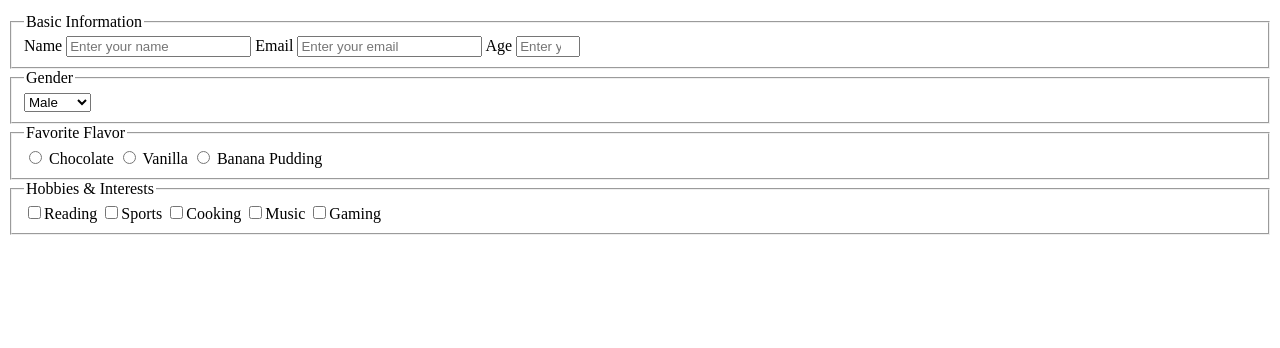
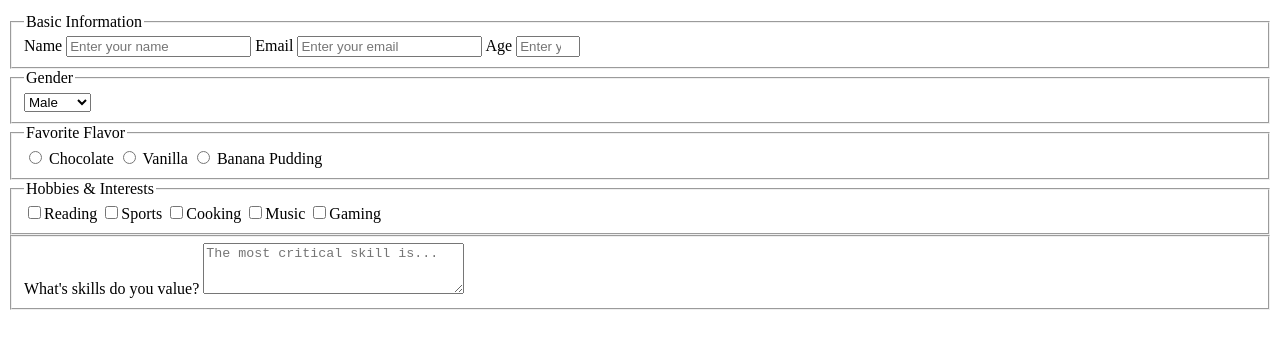
Before and after one commit to TheChristopherTorres/Survey, a plain HTML site: page index.html in a window 1280 px wide. Shown: the part 88-436 px from the top of the page. Drawn offline with Linux system fonts and the light colour scheme.

Commit message:
Added TextArea

```diff
--- a/index.html
+++ b/index.html
@@ -42,6 +42,11 @@
                     <input type="checkbox" value="music"><label>Music</label>
                     <input type="checkbox" value="gaming"><label>Gaming</label>
                 </fieldset>
+                <fieldset>
+                    <label for="bio">What's skills do you value?
+                        <textarea id="bio" name="bio" rows="3" cols="30" placeholder="The most critical skill is..."></textarea>
+                    </label>
+                </fieldset>
             </form>
         </section>
     </body>
```
Also changed, not shown: 1 other file.
